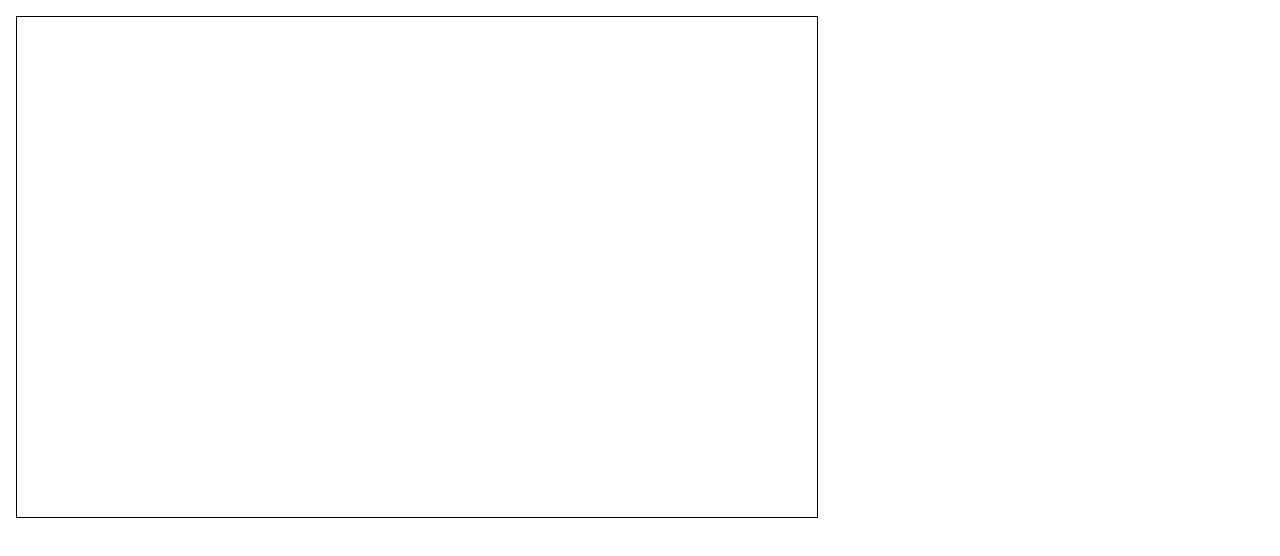
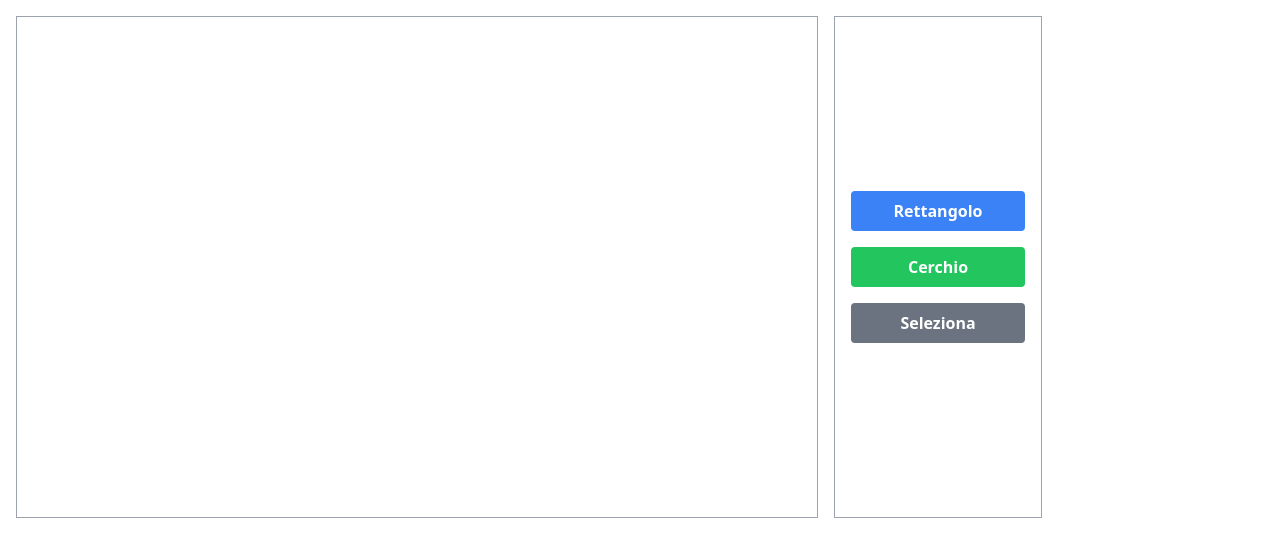
Before and after one commit to gianlucabaldin/image-annotation-tool, a React (Create React App) app: page / in a window 1280 px wide. Shown: the top 556 px of the page. Built offline with nearby package versions, Linux system fonts and the light colour scheme.

Commit message:
new component Toolbar

```diff
--- a/src/App.tsx
+++ b/src/App.tsx
@@ -1,10 +1,12 @@
 import React from "react";
 import Board from "./components/Board";
+import Toolbar from "./components/Toolbar";
 
 const App: React.FC = () => {
   return (
-    <div>
+    <div className="flex">
       <Board />
+      <Toolbar />
     </div>
   );
 };
--- a/src/components/Board.tsx
+++ b/src/components/Board.tsx
@@ -50,10 +50,9 @@ const Board: React.FC = () => {
     <canvas
       ref={canvasRef}
       onClick={handleClick}
-      width={canvasRef.current?.width ?? 800}
-      height={canvasRef.current?.height ?? 500}
-      style={{ border: "1px solid black" }}
-      className="m-4"
+      width={800}
+      height={500}
+      className="m-4 border border-gray-400"
     />
   );
 };
--- /dev/null
+++ b/src/components/Toolbar.tsx
@@ -0,0 +1,32 @@
+import React from "react";
+
+const Toolbar: React.FC<{
+  onCreateRectangle?: () => void;
+  onCreateCircle?: () => void;
+  onSelect?: () => void;
+}> = ({ onCreateRectangle, onCreateCircle, onSelect }) => {
+  return (
+    <div className="flex flex-col gap-4 justify-center my-4 px-4 w-52 border border-gray-400">
+      <button
+        className="bg-blue-500 hover:bg-blue-700 text-white font-bold py-2 px-4 rounded mr-2 w-full"
+        onClick={onCreateRectangle}
+      >
+        Rettangolo
+      </button>
+      <button
+        className="bg-green-500 hover:bg-green-700 text-white font-bold py-2 px-4 rounded mr-2 w-full"
+        onClick={onCreateCircle}
+      >
+        Cerchio
+      </button>
+      <button
+        className="bg-gray-500 hover:bg-gray-700 text-white font-bold py-2 px-4 rounded w-full"
+        onClick={onSelect}
+      >
+        Seleziona
+      </button>
+    </div>
+  );
+};
+
+export default Toolbar;
```
